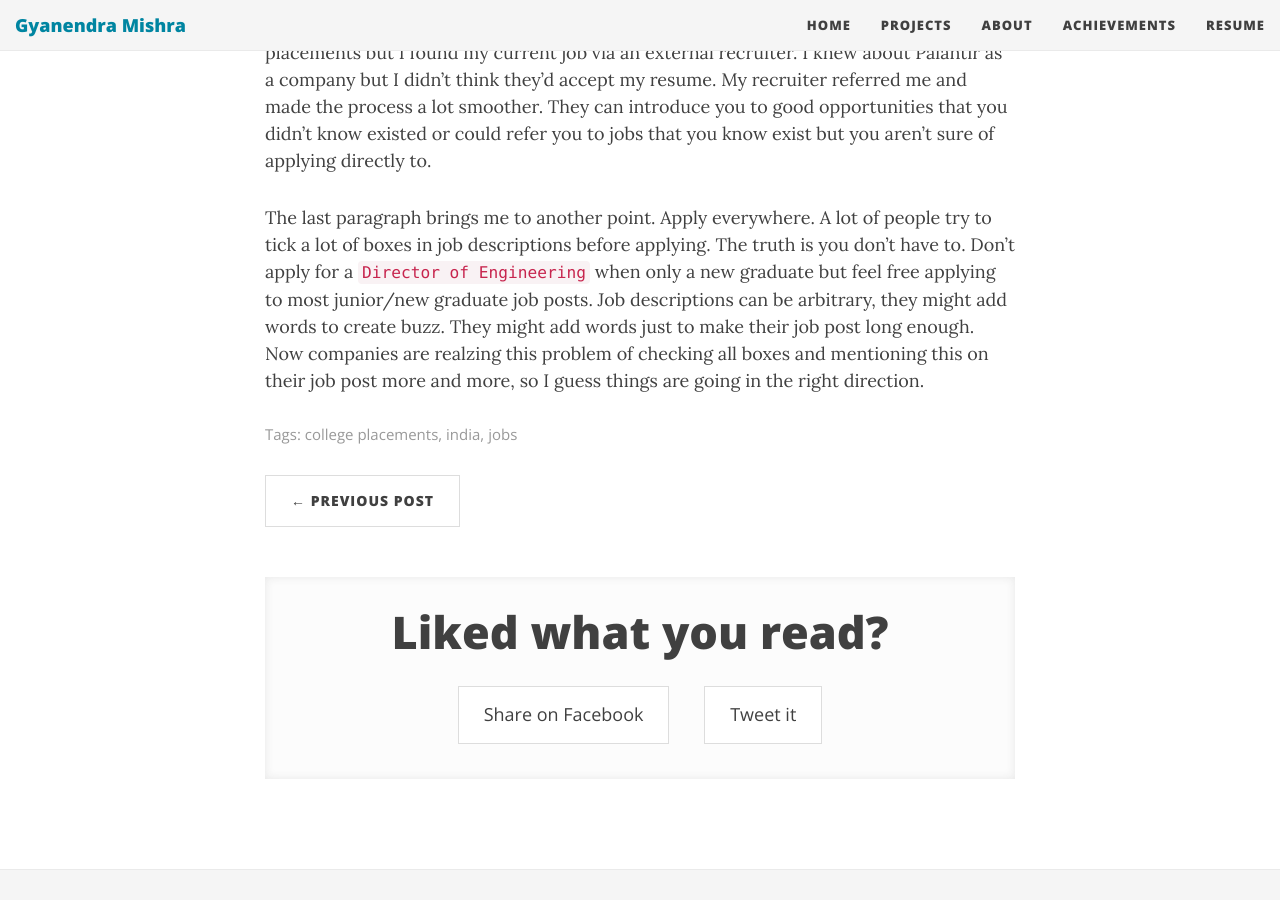
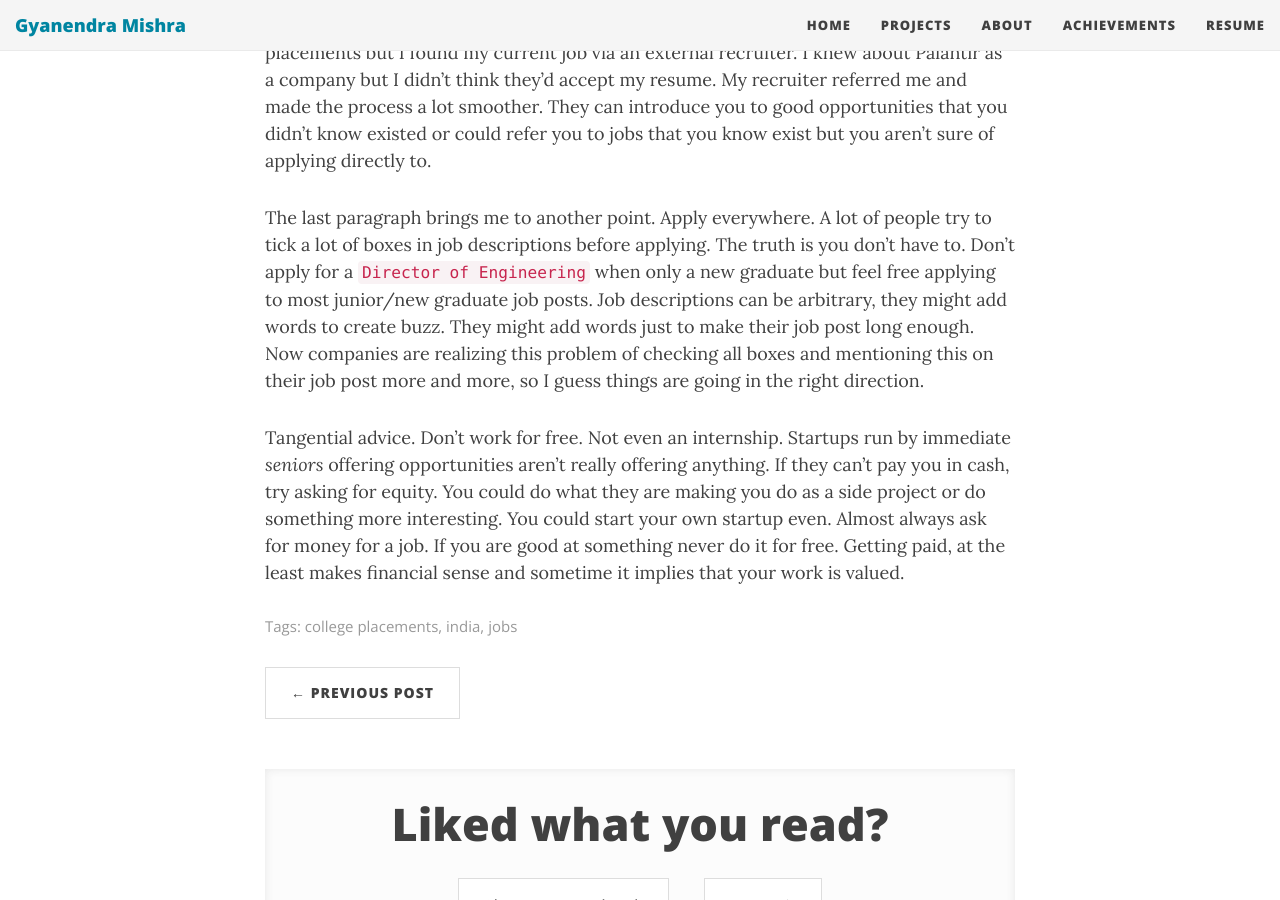
Before and after one commit to h4ck3rk3y/h4ck3rk3y.github.io, a Jekyll site: the page built from _posts/2020-08-08-college-placements-india.md, in a window 1280 px wide and 900 px high, scrolled down 7448 px. Built offline with Jekyll 4.4.1, drawn with Linux system fonts in a browser that asks for light colours; nearby versions of some CDN libraries; comment, search, counter and statistics services are not loaded.

Commit message:
itnernship advice

```diff
--- a/_posts/2020-08-08-college-placements-india.md
+++ b/_posts/2020-08-08-college-placements-india.md
@@ -134,4 +134,6 @@ they'd accept my resume. My recruiter referred me and made the process a lot smo
 exist but you aren't sure of applying directly to.
 
 The last paragraph brings me to another point. Apply everywhere. A lot of people try to tick a lot of boxes in job descriptions before applying. The truth is you don't have to. Don't apply for a `Director of Engineering` when only a new graduate but feel free applying to most junior/new graduate job posts. Job descriptions can be arbitrary, they might add words to create buzz. They might add words just to make
-their job post long enough. Now companies are realzing this problem of checking all boxes and mentioning this on their job post more and more, so I guess things are going in the right direction.
+their job post long enough. Now companies are realizing this problem of checking all boxes and mentioning this on their job post more and more, so I guess things are going in the right direction.
+
+Tangential advice. Don't work for free. Not even an internship. Startups run by immediate _seniors_ offering opportunities aren't really offering anything. If they can't pay you in cash, try asking for equity. You could do what they are making you do as a side project or do something more interesting. You could start your own startup even. Almost always ask for money for a job. If you are good at something never do it for free. Getting paid, at  the least makes financial sense and sometime it implies that your work is valued.
```
